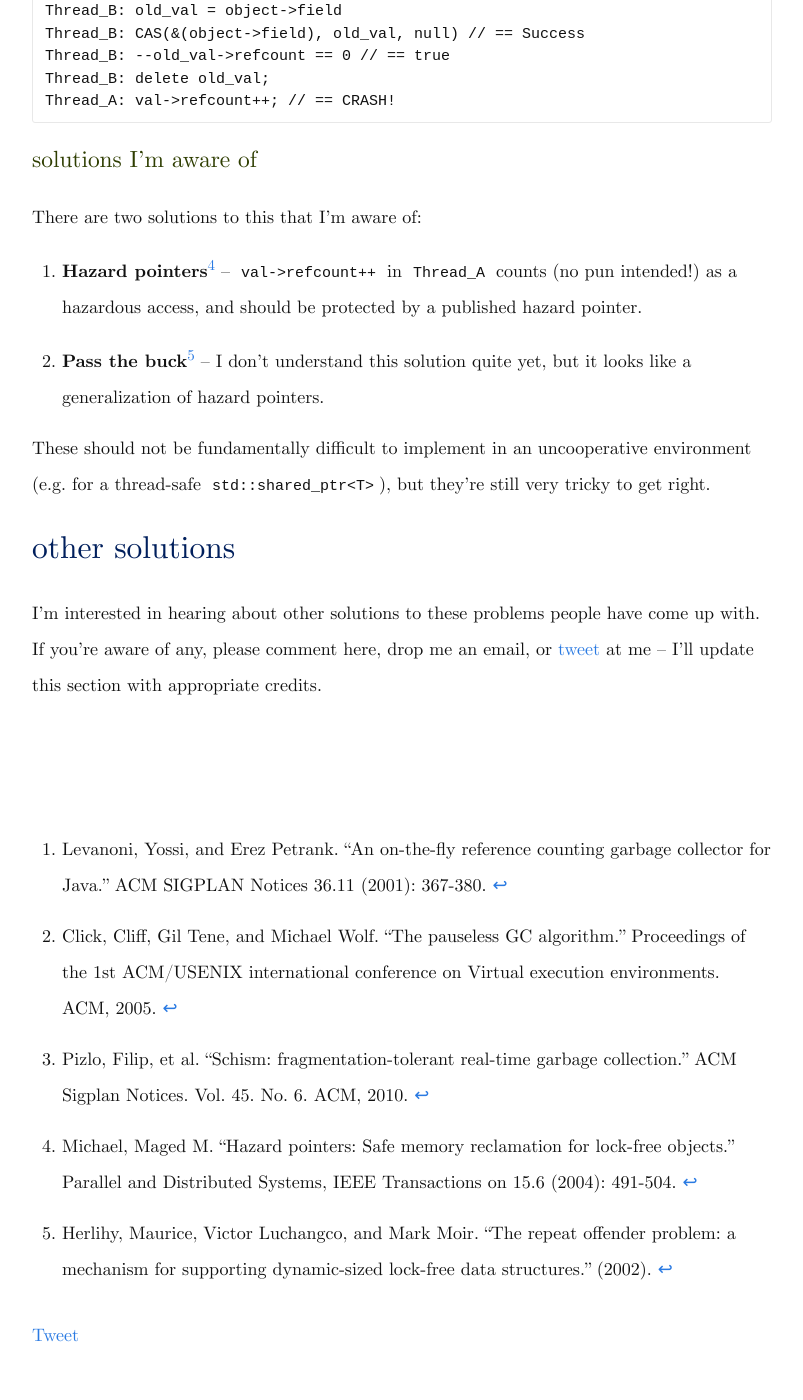
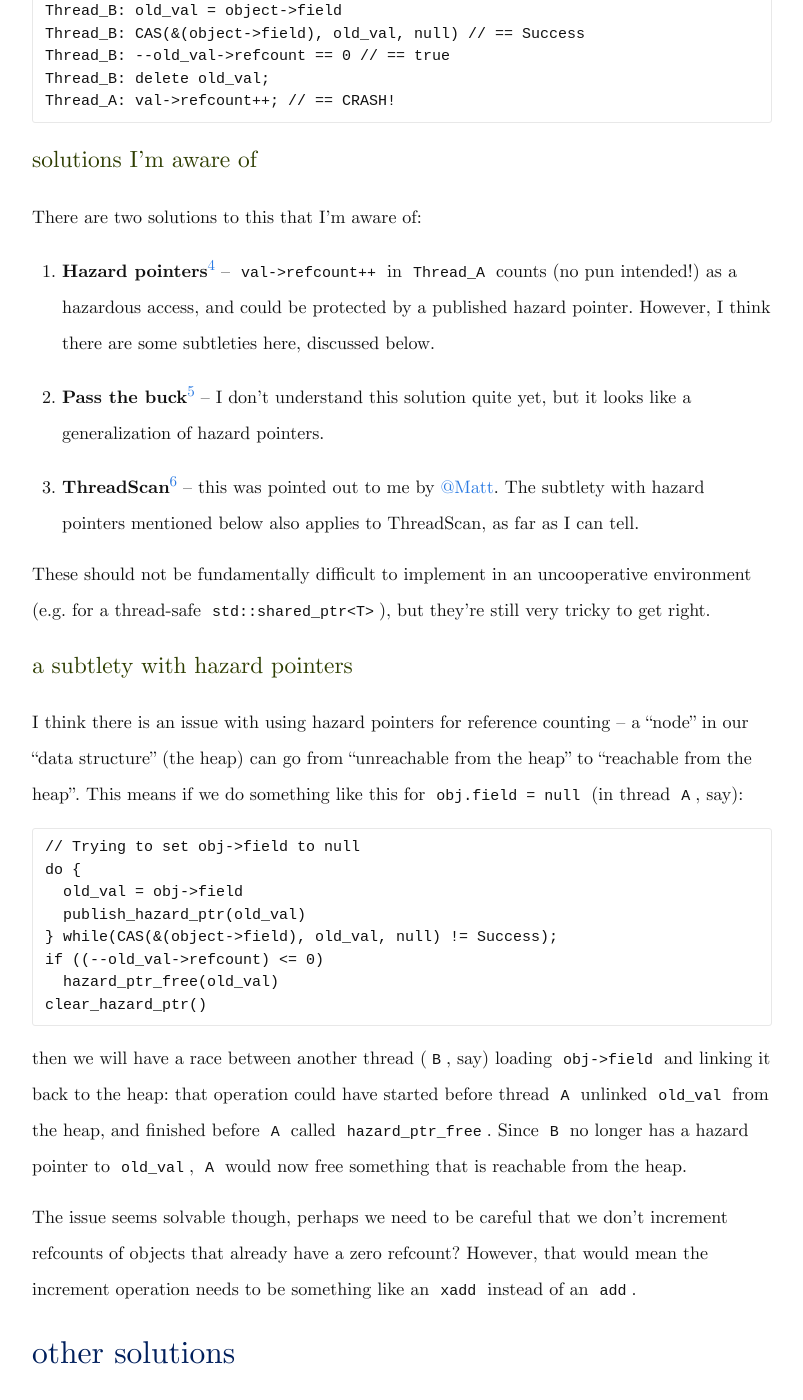
Before and after one commit to sanjoy/playingwithpointers.com, a Jekyll site: the page built from _posts/2015-10-14-refcounting-harder-than-it-sounds.markdown, in a window 1280 px wide and 1400 px high, scrolled down 1939 px. Shown: the whole window, without its empty margins (238-1041 px from the left). Built offline with Jekyll 4.4.1, drawn with Linux system fonts in a browser that asks for light colours; comment, search, counter and statistics services are not loaded; some of the changed text lies outside the part shown.

Commit message:
update post

```diff
--- a/_posts/2015-10-14-refcounting-harder-than-it-sounds.markdown
+++ b/_posts/2015-10-14-refcounting-harder-than-it-sounds.markdown
@@ -82,22 +82,57 @@ the initial value of `object->field` is `1` (i.e. the initial value of
 There are two solutions to this that I'm aware of:
 
   1. **Hazard pointers**[^4] -- `val->refcount++` in `Thread_A` counts
-     (no pun intended!)  as a hazardous access, and should be
-     protected by a published hazard pointer.
+     (no pun intended!)  as a hazardous access, and could be protected
+     by a published hazard pointer.  However, I think there are some
+     subtleties here, discussed below.
 
   2. **Pass the buck**[^5] -- I don't understand this solution quite
      yet, but it looks like a generalization of hazard pointers.
+
+  3. **ThreadScan**[^6] -- this was pointed out to me by
+     [@Matt](https://twitter.com/matt_dz/with_replies).  The subtlety
+     with hazard pointers mentioned below also applies to ThreadScan,
+     as far as I can tell.
 
 These should not be fundamentally difficult to implement in an
 uncooperative environment (e.g. for a thread-safe
 `std::shared_ptr<T>`), but they're still very tricky to get right.
 
+## a subtlety with hazard pointers
+
+I think there is an issue with using hazard pointers for reference
+counting -- a "node" in our "data structure" (the heap) can go from
+"unreachable from the heap" to "reachable from the heap".  This means
+if we do something like this for `obj.field = null` (in thread `A`,
+say):
+
+    // Trying to set obj->field to null
+    do {
+      old_val = obj->field
+      publish_hazard_ptr(old_val)
+    } while(CAS(&(object->field), old_val, null) != Success);
+    if ((--old_val->refcount) <= 0)
+      hazard_ptr_free(old_val)
+    clear_hazard_ptr()
+
+then we will have a race between another thread (`B`, say) loading
+`obj->field` and linking it back to the heap: that operation could
+have started before thread `A` unlinked `old_val` from the heap, and
+finished before `A` called `hazard_ptr_free`.  Since `B` no longer has
+a hazard pointer to `old_val`, `A` would now free something that is
+reachable from the heap.
+
+The issue seems solvable though, perhaps we need to be careful that we
+don't increment refcounts of objects that already have a zero
+refcount?  However, that would mean the increment operation needs to
+be something like an `xadd` instead of an `add`.
+
 # other solutions
 
-I'm interested in hearing about other solutions to these problems
-people have come up with.  If you're aware of any, please comment
-here, drop me an email, or [tweet](https://twitter.com/SCombinator) at
-me -- I'll update this section with appropriate credits.
+I'm interested in hearing about other solutions to these problems.  If
+you're aware of any, please comment here, drop me an email, or
+[tweet](https://twitter.com/SCombinator) at me -- I'll update this
+section with appropriate credits.
 
 [^1]: Levanoni, Yossi, and Erez Petrank. "An on-the-fly reference counting garbage collector for Java." ACM SIGPLAN Notices 36.11 (2001): 367-380.
 
@@ -108,3 +143,5 @@ me -- I'll update this section with appropriate credits.
 [^4]: Michael, Maged M. "Hazard pointers: Safe memory reclamation for lock-free objects." Parallel and Distributed Systems, IEEE Transactions on 15.6 (2004): 491-504.
 
 [^5]: Herlihy, Maurice, Victor Luchangco, and Mark Moir. "The repeat offender problem: a mechanism for supporting dynamic-sized lock-free data structures." (2002).
+
+[^6]: Alistarh, Dan, et al. "ThreadScan: Automatic and Scalable Memory Reclamation." (2015).
```
